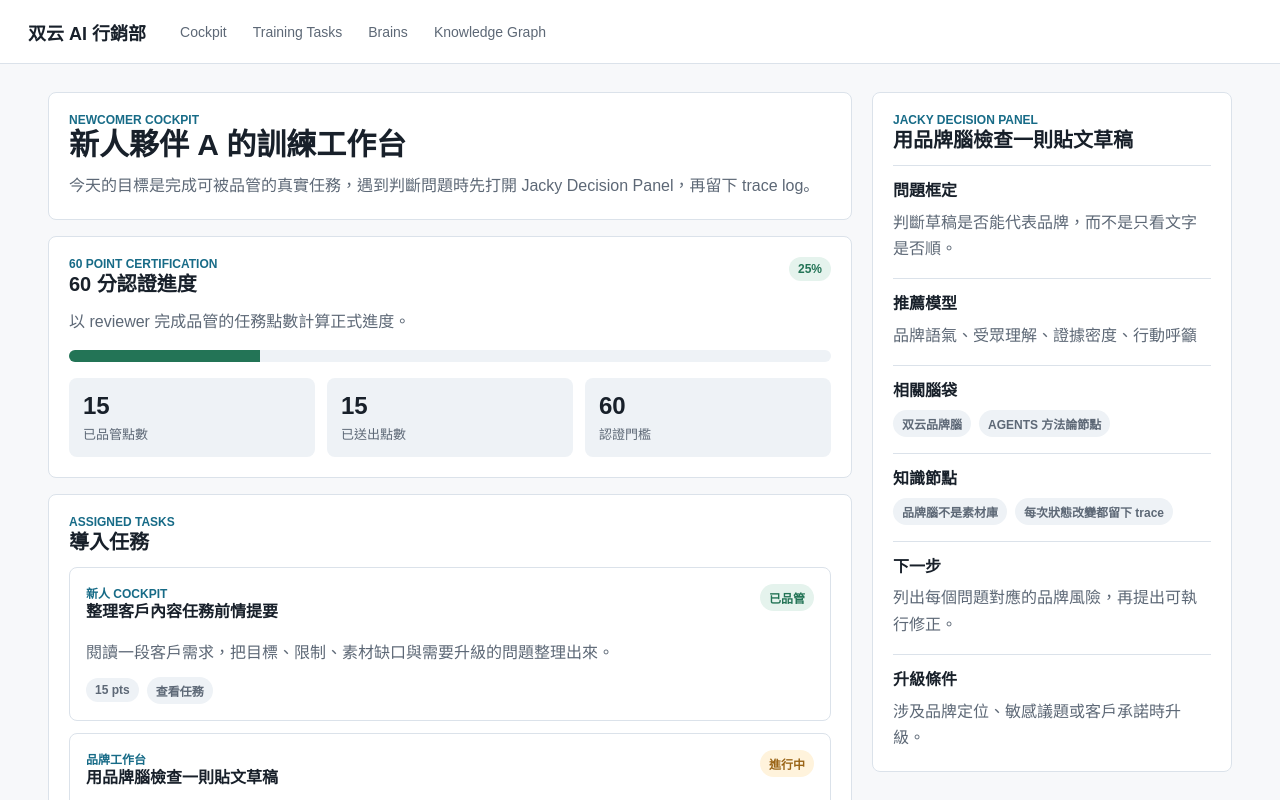
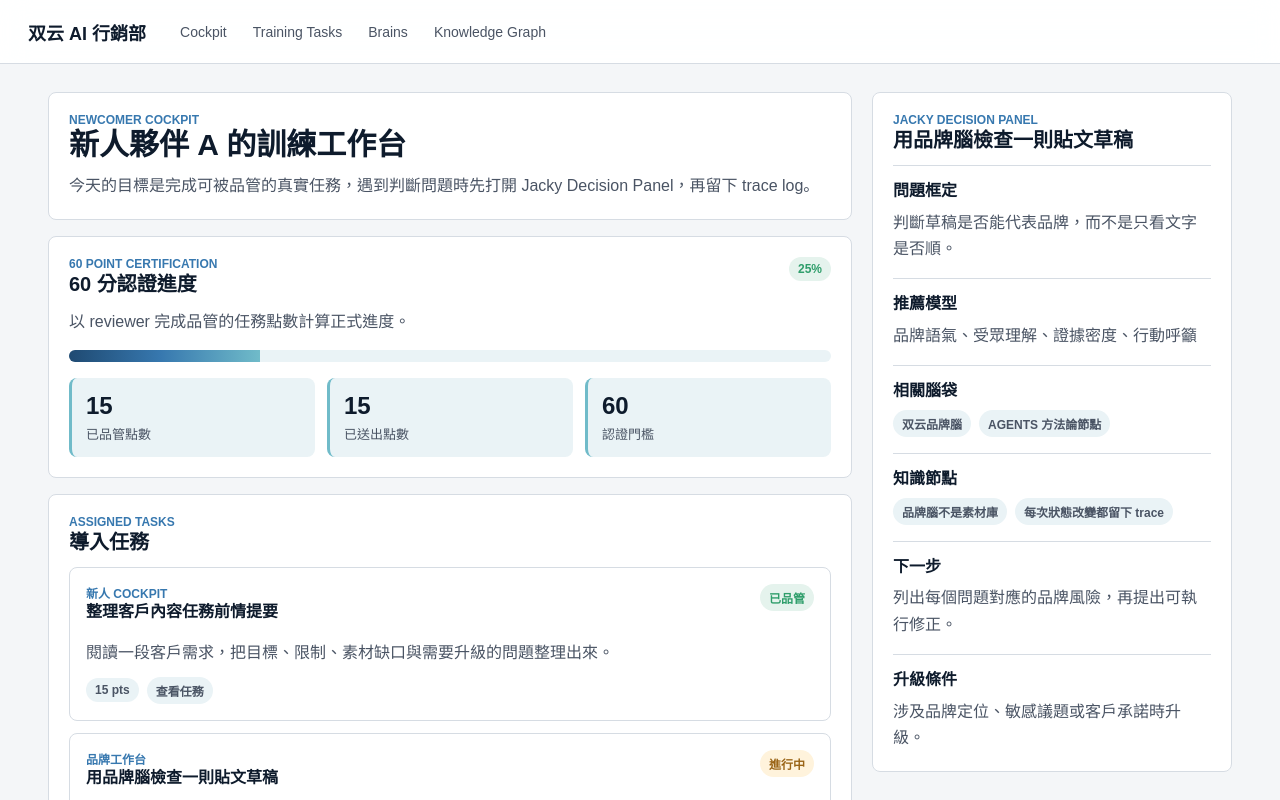
Before and after one commit to gjj22622/2clouds-agents, a Next.js app: page / in a window 1280 px wide. Shown: the top 800 px of the page. Built offline with nearby package versions, Linux system fonts and the light colour scheme.

Commit message:
Document brand source and apply brand tokens

```diff
--- a/src/app/globals.css
+++ b/src/app/globals.css
@@ -1,15 +1,32 @@
 :root {
-  --background: #f7f8fa;
+  /* Derived from local brand source:
+     双云行銷-品牌視覺系統/双云雲端行銷部品牌視覺/assets/tokens.css */
+  --sy-ink: #0e1b2c;
+  --sy-deep: #1f4a72;
+  --sy-blue: #3778af;
+  --sy-azure: #50a0b4;
+  --sy-teal: #70bbc9;
+  --sy-mist: #c9e2e8;
+  --sy-cloud: #eaf3f6;
+  --sy-spark: #e9b84a;
+  --sy-ember: #c64b3a;
+  --sy-slate: #4a5464;
+  --sy-gray: #8a94a3;
+  --sy-line: #d6dce3;
+  --sy-paper: #f4f6f8;
+  --sy-success: #2f9e6b;
+
+  --background: var(--sy-paper);
   --surface: #ffffff;
-  --surface-muted: #eef2f6;
-  --text: #18202a;
-  --text-muted: #5d6876;
-  --line: #dbe2ea;
-  --primary: #176b87;
-  --primary-strong: #0f4f67;
-  --success: #237456;
+  --surface-muted: var(--sy-cloud);
+  --text: var(--sy-ink);
+  --text-muted: var(--sy-slate);
+  --line: var(--sy-line);
+  --primary: var(--sy-blue);
+  --primary-strong: var(--sy-deep);
+  --success: var(--sy-success);
   --warning: #9a6416;
-  --danger: #a34141;
+  --danger: var(--sy-ember);
 }
 
 * {
@@ -42,7 +59,8 @@ button {
 
 .topbar {
   align-items: center;
-  background: var(--surface);
+  background: rgba(255, 255, 255, 0.92);
+  backdrop-filter: saturate(180%) blur(14px);
   border-bottom: 1px solid var(--line);
   display: flex;
   gap: 24px;
@@ -54,6 +72,7 @@ button {
   font-size: 18px;
   font-weight: 800;
   white-space: nowrap;
+  color: var(--sy-ink);
 }
 
 .nav {
@@ -71,7 +90,7 @@ button {
 
 .nav a:hover {
   background: var(--surface-muted);
-  color: var(--text);
+  color: var(--primary);
 }
 
 .main {
@@ -153,6 +172,7 @@ p {
 
 .metric {
   background: var(--surface-muted);
+  border-left: 3px solid var(--sy-teal);
   border-radius: 8px;
   padding: 14px;
 }
@@ -178,7 +198,12 @@ p {
 }
 
 .progress-bar {
-  background: var(--success);
+  background: linear-gradient(
+    90deg,
+    var(--sy-deep) 0%,
+    var(--sy-blue) 48%,
+    var(--sy-teal) 100%
+  );
   height: 100%;
 }
 
@@ -199,7 +224,7 @@ p {
 }
 
 .task-card:hover {
-  border-color: #aac0ce;
+  border-color: var(--sy-azure);
 }
 
 .meta-row {
@@ -225,7 +250,7 @@ p {
 }
 
 .badge.submitted {
-  background: #edf3fb;
+  background: var(--sy-cloud);
   color: var(--primary-strong);
 }
 
```
Also changed, not shown: 4 other files (tests, documents, lock files or other folders).
